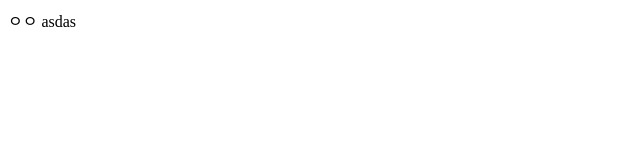
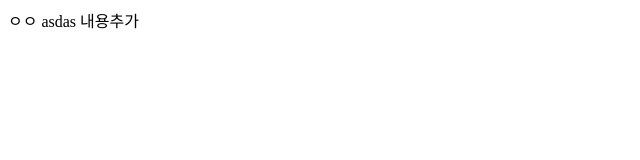
Before and after one commit to gjwjdals96/notion_project_git, a plain HTML site: page index.html in a window 1280 px wide. Shown: the full height of the page, 0-640 px from the left. Drawn offline with Linux system fonts and the light colour scheme.

Commit message:
내용추가

```diff
--- a/index.html
+++ b/index.html
@@ -6,6 +6,6 @@
     <title>Document</title>
   </head>
   <body>
-    ㅇㅇ asdas
+    ㅇㅇ asdas 내용추가
   </body>
 </html>
```
